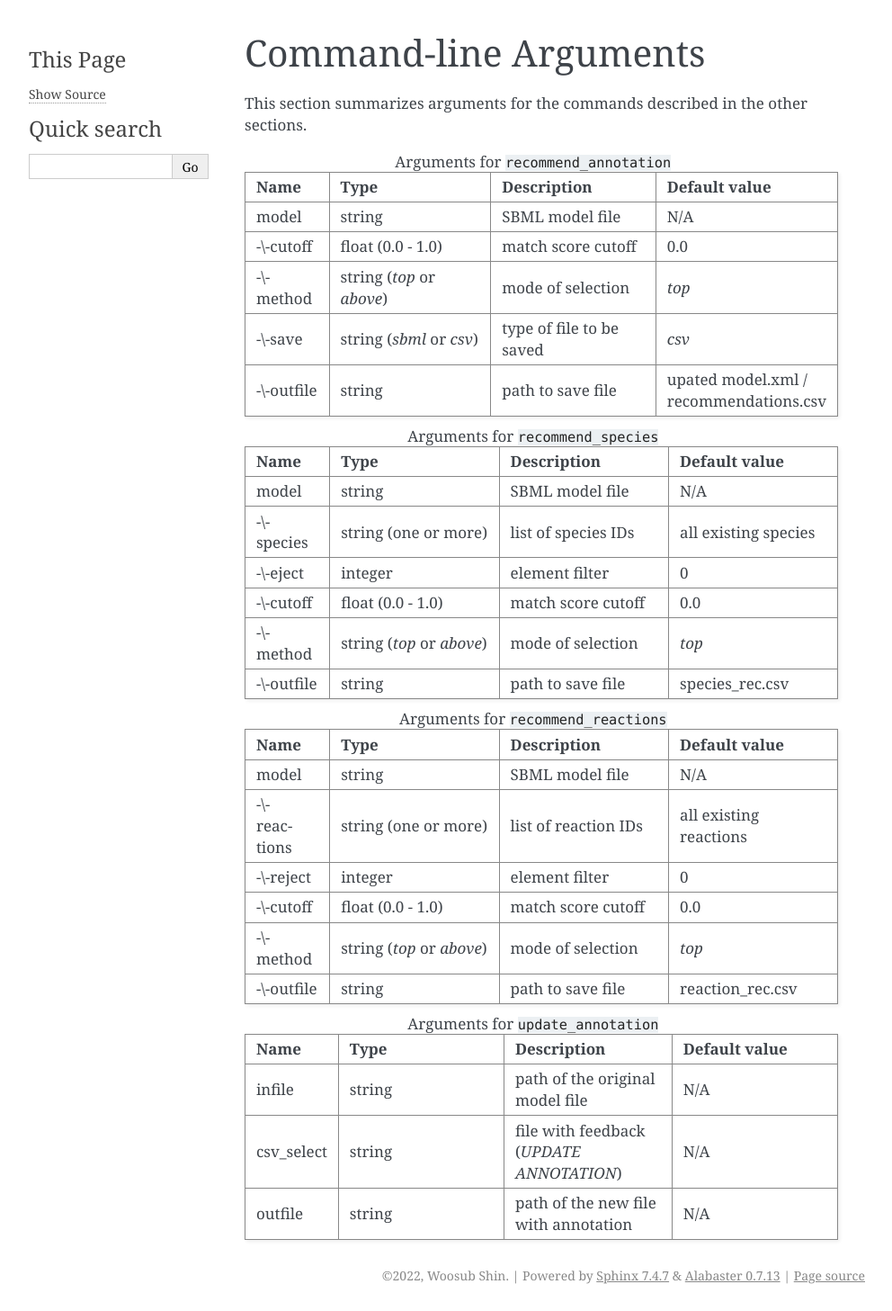
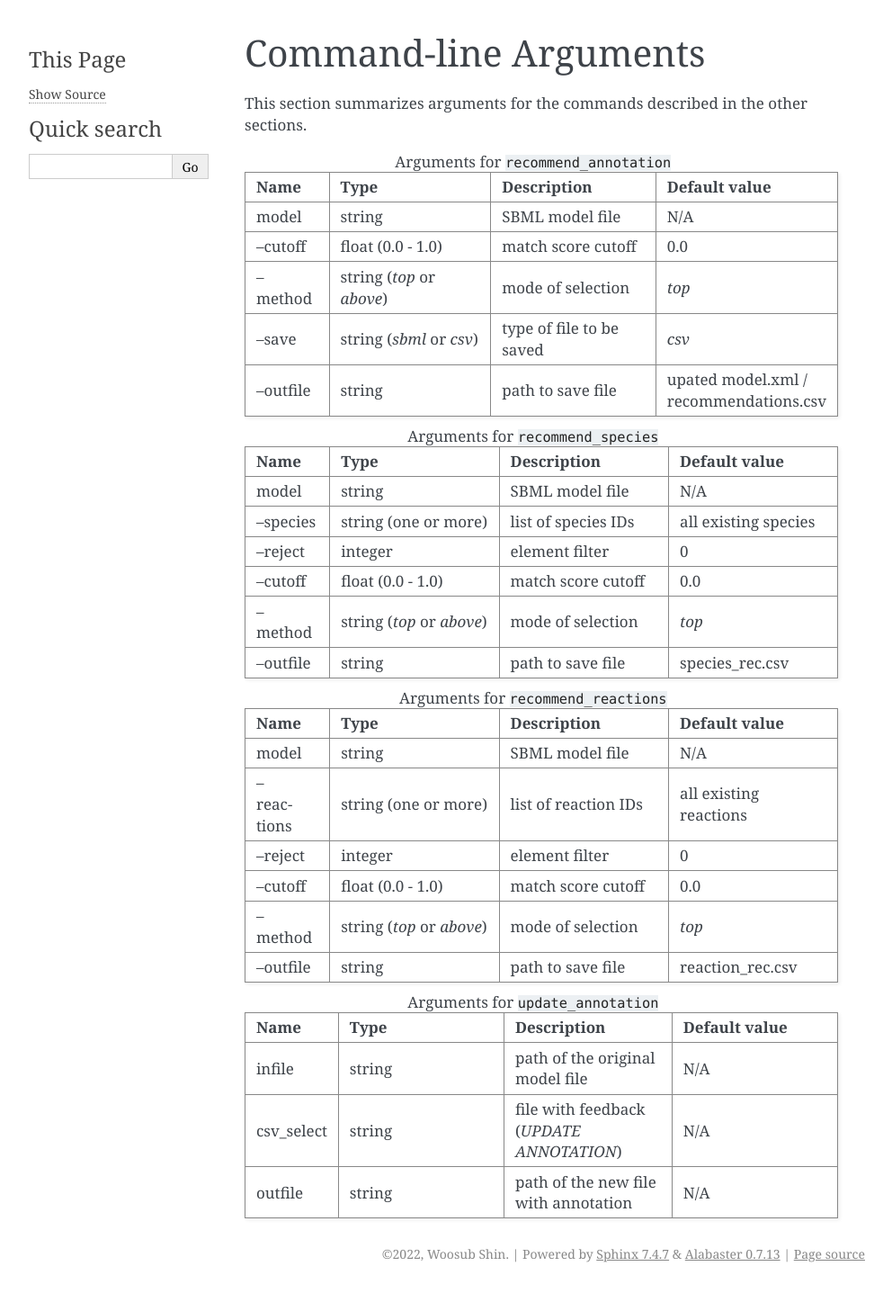
Before and after one commit to sys-bio/AMAS, a Sphinx documentation site: the page built from docs/source/tbls.rst, in a window 1280 px wide. Shown: the whole page at 90% size, without its empty margins (148-1140 px from the left). Built offline with Sphinx 7.4.7, drawn with Linux system fonts in a browser that asks for light colours; after the commit the page ends 1433 px from its top, so only the background shows below that.

Commit message:
table optional arguments

```diff
--- a/docs/source/tbls.rst
+++ b/docs/source/tbls.rst
@@ -18,19 +18,19 @@ This section summarizes arguments for the commands described in the other sectio
      - string
      - SBML model file
      - N/A
-   * - -\\-cutoff
+   * - --cutoff
      - float (0.0 - 1.0)
      - match score cutoff
      - 0.0
-   * - -\\-method
+   * - --method
      - string (*top* or *above*)
      - mode of selection
      - *top*
-   * - -\\-save
+   * - --save
      - string (*sbml* or *csv*)
      - type of file to be saved
      - *csv*
-   * - -\\-outfile
+   * - --outfile
      - string
      - path to save file
      - upated model.xml / recommendations.csv
@@ -48,23 +48,23 @@ This section summarizes arguments for the commands described in the other sectio
      - string
      - SBML model file
      - N/A
-   * - -\\-species
+   * - --species
      - string (one or more)
      - list of species IDs
      - all existing species
-   * - -\\-eject
+   * - --reject
      - integer
      - element filter
      - 0
-   * - -\\-cutoff
+   * - --cutoff
      - float (0.0 - 1.0)
      - match score cutoff
      - 0.0
-   * - -\\-method
+   * - --method
      - string (*top* or *above*)
      - mode of selection
      - *top*
-   * - -\\-outfile
+   * - --outfile
      - string
      - path to save file
      - species_rec.csv
@@ -82,23 +82,23 @@ This section summarizes arguments for the commands described in the other sectio
      - string
      - SBML model file
      - N/A
-   * - -\\-reactions
+   * - --reactions
      - string (one or more)
      - list of reaction IDs
      - all existing reactions
-   * - -\\-reject
+   * - --reject
      - integer
      - element filter
      - 0
-   * - -\\-cutoff
+   * - --cutoff
      - float (0.0 - 1.0)
      - match score cutoff
      - 0.0
-   * - -\\-method
+   * - --method
      - string (*top* or *above*)
      - mode of selection
      - *top*
-   * - -\\-outfile
+   * - --outfile
      - string
      - path to save file
      - reaction_rec.csv
```
